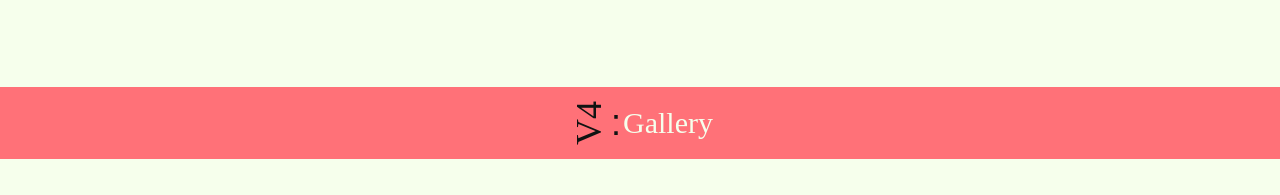
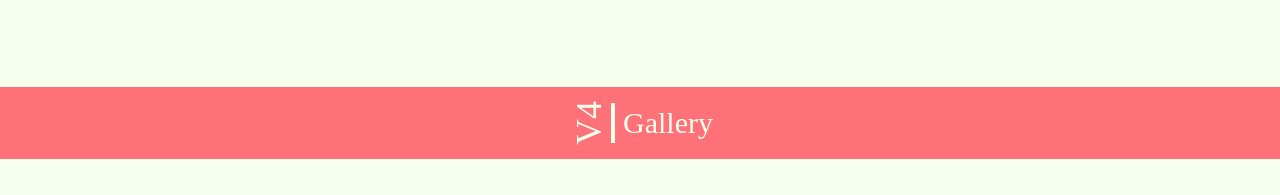
Before and after one commit to ErikLeemet/hoku_3d, a Next.js app: page / in a window 1280 px wide. Shown: the part 2421-2616 px from the top of the page. Built offline with nearby package versions, Linux system fonts and the light colour scheme.

Commit message:
meow meow

```diff
--- a/src/app/gallery/page.js
+++ b/src/app/gallery/page.js
@@ -7,8 +7,8 @@ const Gallery = () => {
         <div className="flex justify-center items-center w-full bg-accent py-4 mb-12">
           <div className="flex justify-center items-center gap-2">
             <div className="flex">
-                <div className="font-[thedusCLB] text-4xl text-third -rotate-90">V4</div>
-                <div className="w-[4px] h-[40px] text-4xl bg-third">:</div>
+                <div className="font-[thedusCLB] text-4xl text-primary -rotate-90">V4</div>
+                <div className="w-[4px] h-[40px] text-4xl bg-primary"></div>
             </div>
             <span className="font-[thedusCLB] text-3xl text-primary">
               Gallery
```
